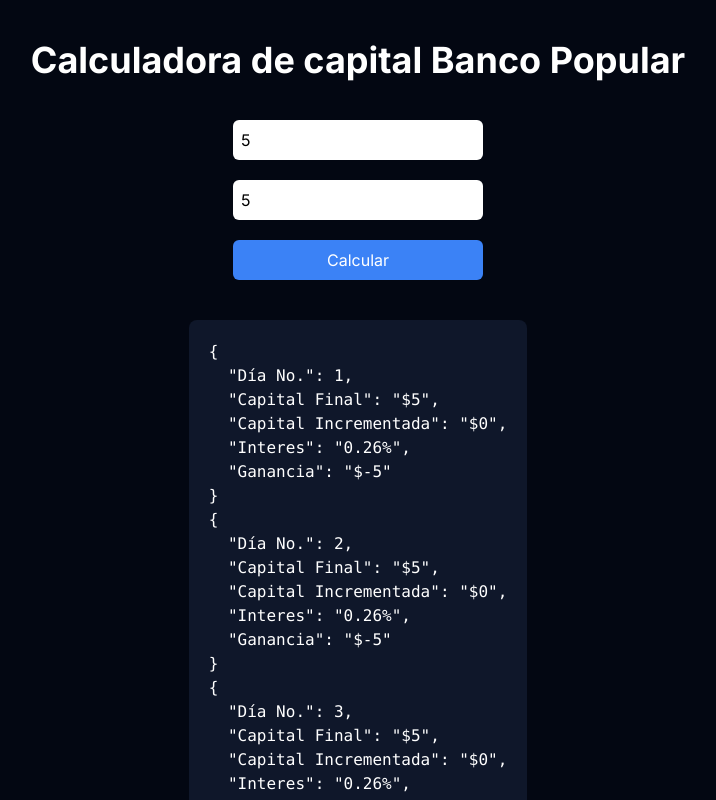
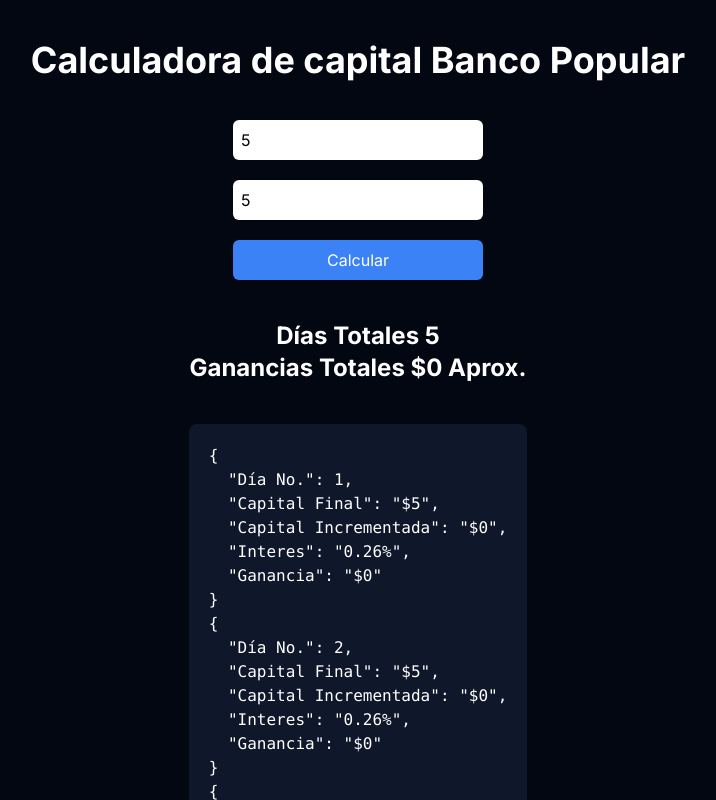
Before and after one commit to rix3th1/calculadora-banco-popular, a Next.js app: page / in a window 1280 px wide. Both pictures are taken after typing "5", "5" into the empty fields and a click on the button "Calcular". Shown: the top 800 px of the page, without its empty margins (282-998 px from the left). Built offline with nearby package versions, Linux system fonts and the light colour scheme.

Commit message:
Fixed bugs

```diff
--- a/src/components/Calc.tsx
+++ b/src/components/Calc.tsx
@@ -9,7 +9,7 @@
     days: "",
   });
 
-  const [infoCapital, setInfoCapital] = useState<any>([]);
+  const [infoCapital, setInfoCapital] = useState([]);
 
   const onChange = (e: React.ChangeEvent<HTMLInputElement>) => {
     setFormData((prevFormData) => ({
@@ -21,7 +21,7 @@
   const onSubmit = async (e: React.FormEvent<HTMLFormElement>) => {
     e.preventDefault();
 
-    setInfoCapital(calc(+formData.capital, +formData.days));
+    setInfoCapital(calc(+formData.capital, +formData.days) as any);
   };
 
   return (
@@ -54,7 +54,17 @@
         </button>
       </form>
 
-      {infoCapital && (
+      {formData.capital && formData.days && infoCapital.length !== 0 && (
+        <>
+          <h2 className="text-2xl font-bold mt-10">
+            Días Totales {formData.days}
+          </h2>
+          <h2 className="text-2xl font-bold">
+            Ganancias Totales {infoCapital.toReversed()[0]["Ganancia"]} Aprox.
+          </h2>
+        </>
+      )}
+      {infoCapital.length !== 0 && (
         <section className="mt-10 mx-20 bg-slate-900 rounded-lg p-5">
           {infoCapital.map((info: any, i: number) => (
             <div key={i} className="flex flex-col">
--- a/src/libs/calc.ts
+++ b/src/libs/calc.ts
@@ -36,6 +36,7 @@
 
 export function calc(initial_capital: number, days: number) {
   const response = [];
+  const cp = initial_capital;
 
   for (let i = 1; i <= days; i++) {
     const { value, interest } = calcCapitalIncrement(initial_capital);
@@ -46,7 +47,7 @@
       "Capital Final": `$${initial_capital.toFixed()}`,
       "Capital Incrementada": `$${value.toFixed()}`,
       Interes: `${interest}%`,
-      Ganancia: `$${(value - initial_capital).toFixed()}`,
+      Ganancia: `$${(initial_capital - cp).toFixed()}`,
     });
   }
 
```
